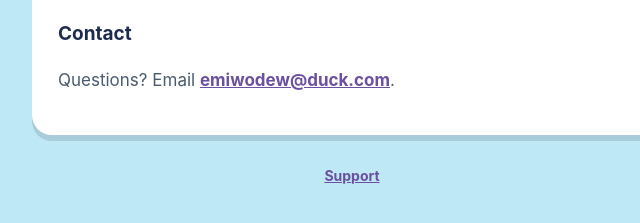
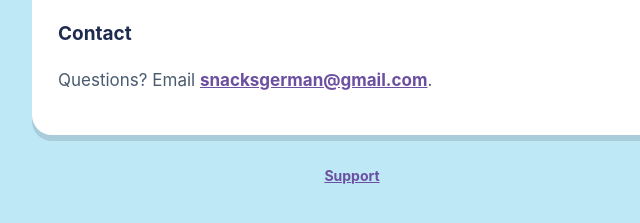
Before and after one commit to mickey101/german-snacks, a plain HTML site: page privacy.html in a window 1280 px wide. Shown: the part 1426-1649 px from the top of the page, 288-928 px from the left. Drawn offline with Linux system fonts and the light colour scheme.

Commit message:
Update privacy.html

```diff
--- a/privacy.html
+++ b/privacy.html
@@ -36,7 +36,7 @@
 <p>If this policy changes, the new version will be posted on this page with a new date.</p>
 
 <h2>Contact</h2>
-<p>Questions? Email <a href="mailto:emiwodew@duck.com">emiwodew@duck.com</a>.</p>
+<p>Questions? Email <a href="mailto:snacksgerman@gmail.com">snacksgerman@gmail.com</a>.</p>
 </div>
 <footer><a href="index.html">Support</a></footer>
 </main></body></html>
```
